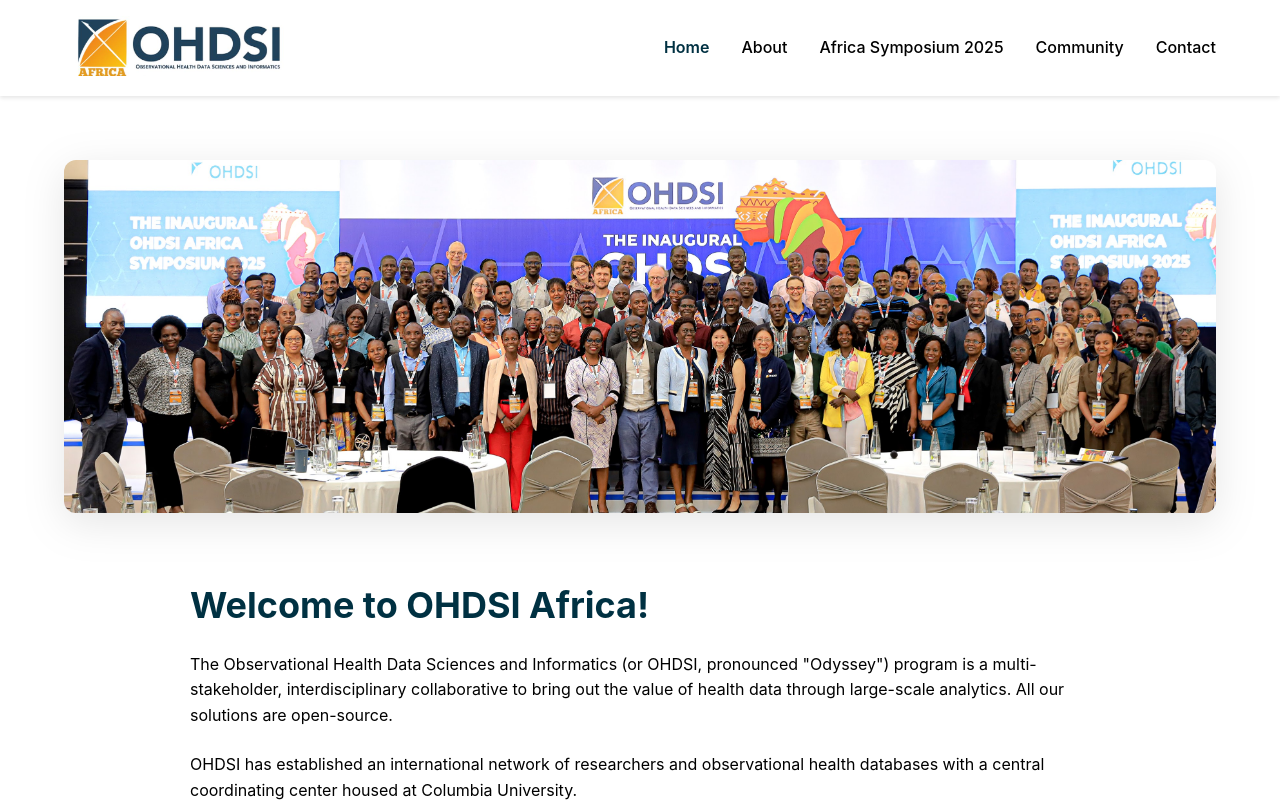
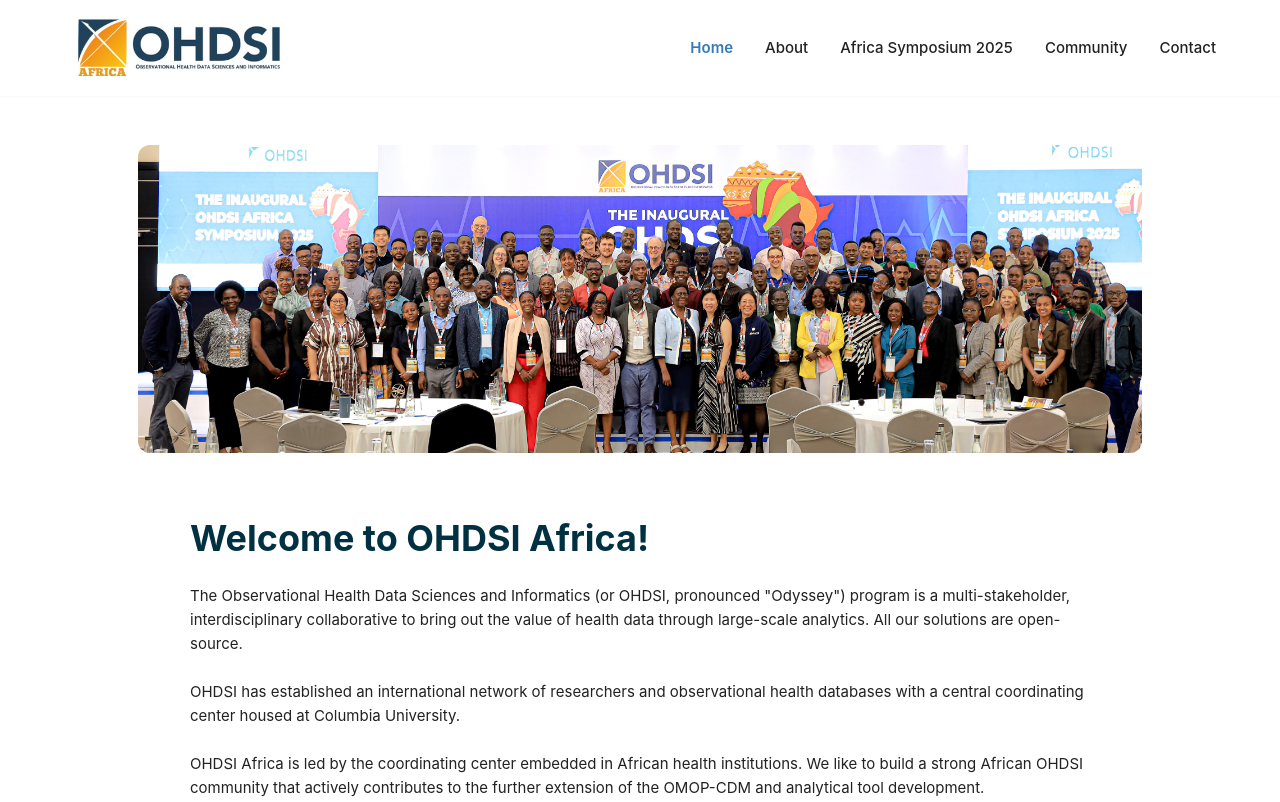
Before and after one commit to boluwalade/ohdsi-africa-website, a SvelteKit app: page / in a window 1280 px wide. Shown: the top 802 px of the page. Built offline with nearby package versions, Linux system fonts and the light colour scheme.

Commit message:
updating css

```diff
--- a/src/app.css
+++ b/src/app.css
@@ -1,26 +1,33 @@
-/* OHDSI Africa Website Styles - Svelte Version */
+/* OHDSI Africa Website Styles - Svelte Version (Updated to OHDSI Global Look) */
 
 /* CSS Variables for OHDSI Brand Colors */
 :root {
     /* OHDSI Official Brand Colors - Per Style Guide https://www.ohdsi.org/web/wiki/doku.php?id=development:style_guide */
-    --primary-blue: #003142;      /* OHDSI Dark Background */
-    --secondary-blue: #337ab7;    /* OHDSI Alternate Active/Highlight */
+    --primary-blue: #003142;      /* OHDSI Dark Background - Used for main dark elements */
+    --secondary-blue: #337ab7;    /* OHDSI Alternate Active/Highlight - Used for links/accents */
     --light-blue: #b7cbdc;        /* OHDSI Alternate Active/Highlight (Light) */
     --dark-blue: #003142;         /* OHDSI Dark Background */
     --accent-blue: #0070dd;       /* OHDSI Standard Concepts Blue */
 
     /* OHDSI Orange Accent - Official Active/Highlight Color */
     --primary-orange: #f19119;    /* OHDSI Official Active/Highlight */
-    --light-orange: #ffb299;      /* Light Orange (derived) */
+    --light-orange: #fce7cf;      /* Lighter orange for background on highlights */
     --dark-orange: #d87a0d;       /* Dark Orange (derived) */
 
     /* Neutral Colors */
     --white: #ffffff;
     --light-gray: #f8fafc;
+    --gray-50: #f9fafb;
+    --gray-200: #e5e7eb;
+    --gray-300: #d1d5db;
     --medium-gray: #64748b;
     --dark-gray: #333333;         /* OHDSI Alternate Dark Background */
-    --text-dark: #000000;         /* OHDSI Text Color */
+    --text-dark: #222222;         /* Slightly softer black for main text */
+    --text-light: #6b7280;        /* Lighter text for secondary content */
     --disabled: #cccccc;          /* OHDSI Light Background/Disabled */
+
+    /* Accent Colors */
+    --accent-orange: #f19119;     /* Same as primary-orange for consistency */
 
     /* OHDSI Concept Colors */
     --standard-concept: #0070dd;
@@ -36,7 +43,7 @@
     --font-family: -apple-system, BlinkMacSystemFont, "Segoe UI", Roboto, Helvetica, Arial, sans-serif, "Apple Color Emoji", "Segoe UI Emoji", "Segoe UI Symbol";
     --font-size-xs: 0.75rem;
     --font-size-sm: 0.875rem;
-    --font-size-base: 1rem;
+    --font-size-base: 0.9375rem; /* Tighter base font (15px) for the denser OHDSI look */
     --font-size-lg: 1.125rem;
     --font-size-xl: 1.25rem;
     --font-size-2xl: 1.5rem;
@@ -57,6 +64,7 @@
     --radius-md: 0.5rem;
     --radius-lg: 0.75rem;
     --radius-xl: 1rem;
+    --radius-full: 9999px;
 
     /* Shadows */
     --shadow-sm: 0 1px 2px 0 rgba(0, 0, 0, 0.05);
@@ -79,9 +87,35 @@
 body {
     font-family: var(--font-family);
     font-size: var(--font-size-base);
-    line-height: 1.6;
+    line-height: 1.5; /* Tighter line-height for a denser, professional look */
     color: var(--text-dark);
     background-color: var(--white);
+}
+
+/* Base Link Style */
+a {
+    color: var(--secondary-blue);
+    text-decoration: none;
+    transition: color 0.3s ease, text-decoration 0.3s ease;
+}
+
+a:hover {
+    color: var(--primary-orange);
+    text-decoration: underline;
+}
+
+/* Typography for Headers */
+h1, h2, h3, h4, h5, h6 {
+    font-weight: 700;
+    line-height: 1.2;
+    margin-top: var(--spacing-md);
+    margin-bottom: var(--spacing-sm);
+    color: var(--primary-blue);
+}
+
+/* Paragraph Spacing */
+p {
+    margin-bottom: 1.5em; /* Clear vertical separation for paragraphs */
 }
 
 /* Container */
@@ -94,13 +128,13 @@
 /* Header and Navigation */
 .header {
     background-color: var(--white);
-    box-shadow: 0 2px 4px rgba(0, 0, 0, 0.1);
     position: relative;
     z-index: 1000;
 }
 
 .navbar {
     padding: var(--spacing-md) 0;
+    border-bottom: 1px solid var(--light-gray); /* Clean separator below header */
 }
 
 .nav-container {
@@ -165,16 +199,17 @@
 }
 
 .nav-link:hover {
-    color: var(--primary-blue);
+    color: var(--secondary-blue);
+    text-decoration: underline;
 }
 
 .nav-link.active {
-    color: var(--primary-blue);
+    color: var(--secondary-blue);
     font-weight: 600;
 }
 
 .login-btn {
-    background: linear-gradient(135deg, #00a8e6, #0078a6);
+    background-color: var(--primary-blue);
     color: var(--white);
     padding: var(--spacing-sm) var(--spacing-lg);
     border-radius: var(--radius-md);
@@ -187,9 +222,9 @@
 }
 
 .login-btn:hover {
-    background: linear-gradient(135deg, #0078a6, #005a7a);
-    transform: translateY(-1px);
-    box-shadow: var(--shadow-md);
+    background-color: var(--dark-blue);
+    transform: none;
+    box-shadow: var(--shadow-sm);
 }
 
 /* Hamburger Menu */
@@ -301,21 +336,21 @@
 
 .mobile-nav-link:hover,
 .mobile-nav-link.active {
-    color: var(--primary-orange);
-    background: var(--light-blue);
+    color: var(--primary-blue);
+    background: var(--light-gray);
     padding-left: var(--spacing-xl);
 }
 
 .mobile-nav-link.active {
     font-weight: 600;
-    border-left: 4px solid var(--primary-orange);
+    border-left: 4px solid var(--primary-blue);
 }
 
 /* Announcement Banner */
 .announcement-banner {
-    background: linear-gradient(135deg, #f39c12, #e67e22);
+    background: linear-gradient(135deg, var(--primary-blue) 0%, var(--secondary-blue) 100%);
     color: var(--white);
-    padding: var(--spacing-xl) 0;
+    padding: var(--spacing-2xl) 0;
     position: relative;
     overflow: hidden;
 }
@@ -382,12 +417,12 @@
 
 /* Hero Section */
 .hero {
-    padding: var(--spacing-3xl);
+    padding: var(--spacing-2xl);
     background: var(--white);
     display: flex;
     flex-direction: column;
-    gap: var(--spacing-3xl);
-    max-width: 1400px;
+    gap: var(--spacing-2xl);
+    max-width: 1100px;
     margin: 0 auto;
 }
 
@@ -436,18 +471,16 @@
 
 .hero-visual {
     width: 100%;
+    display: flex;
+    justify-content: center;
+    align-items: center;
 }
 
-.africa-logo {
+.hero-visual img {
     width: 100%;
+    max-width: 100%;
     height: auto;
-    object-fit: cover;
     border-radius: var(--radius-lg);
-    filter: drop-shadow(0 10px 20px rgba(0, 0, 0, 0.1));
-}
-
-.africa-logo:hover {
-    transform: scale(1.05);
 }
 
 .symposium-card {
@@ -506,60 +539,26 @@
 }
 
 .btn-primary:hover {
-    background-color: var(--dark-blue);
-    border-color: var(--dark-blue);
-    transform: translateY(-2px);
-    box-shadow: var(--shadow-lg);
+    background-color: var(--secondary-blue);
+    border-color: var(--secondary-blue);
+    transform: translateY(-1px);
+    box-shadow: var(--shadow-md);
 }
 
 .btn-secondary {
     background-color: transparent;
-    color: var(--primary-blue);
-    border-color: var(--primary-blue);
+    color: var(--secondary-blue);
+    border-color: var(--secondary-blue);
 }
 
 .btn-secondary:hover {
-    background-color: var(--primary-blue);
+    background-color: var(--secondary-blue);
     color: var(--white);
-    transform: translateY(-2px);
-    box-shadow: var(--shadow-lg);
+    transform: translateY(-1px);
+    box-shadow: var(--shadow-md);
 }
 
 /* Button Loading States */
-.btn-loading {
-    position: relative;
-    pointer-events: none;
-    opacity: 0.7;
-}
-
-.btn-loading::after {
-    content: '';
-    position: absolute;
-    width: 16px;
-    height: 16px;
-    top: 50%;
-    left: 50%;
-    margin-left: -8px;
-    margin-top: -8px;
-    border: 2px solid currentColor;
-    border-radius: 50%;
-    border-top-color: transparent;
-    animation: btn-spinner 0.6s linear infinite;
-}
-
-@keyframes btn-spinner {
-    0% {
-        transform: rotate(0deg);
-    }
-    100% {
-        transform: rotate(360deg);
-    }
-}
-
-.btn-loading .btn-text {
-    opacity: 0;
-}
-
 .btn:disabled,
 .btn[disabled] {
     opacity: 0.5;
@@ -823,6 +822,18 @@
     .card-grid-sm {
         grid-template-columns: 1fr;
     }
+
+    .mobile-nav-link:hover,
+    .mobile-nav-link.active {
+        color: var(--primary-blue);
+        background: var(--light-gray);
+        padding-left: var(--spacing-xl);
+    }
+
+    .mobile-nav-link.active {
+        font-weight: 600;
+        border-left: 4px solid var(--primary-blue);
+    }
 }
 
 @media (max-width: 480px) {
```
